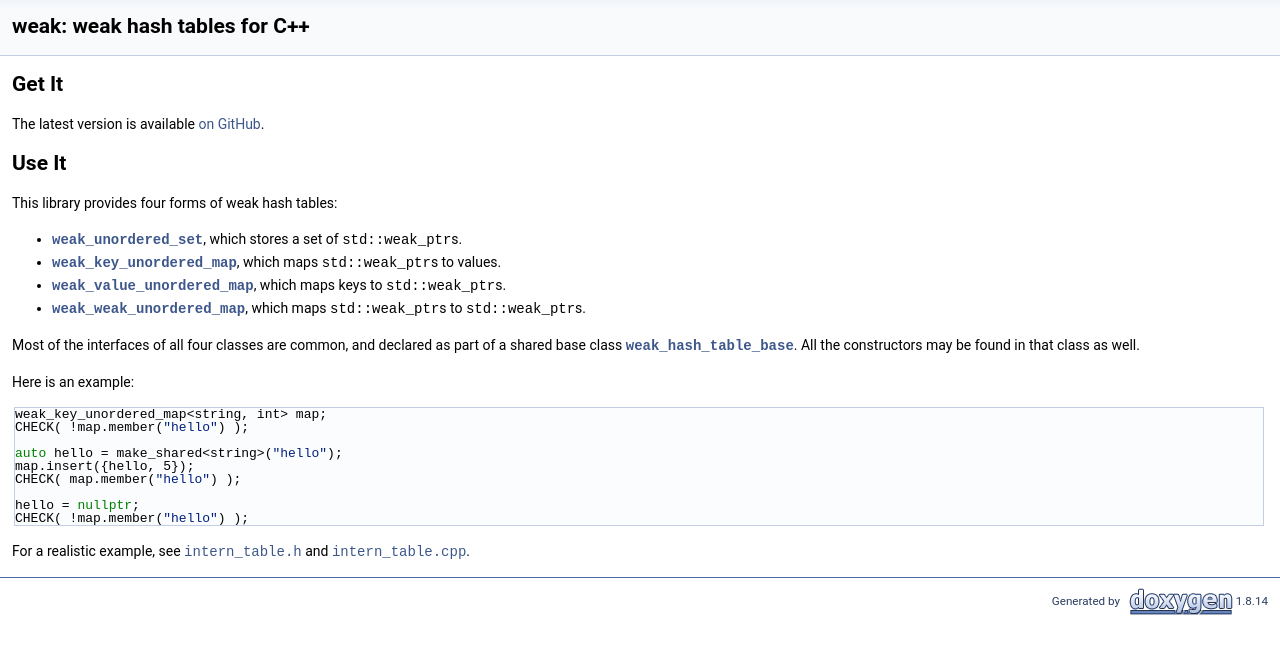
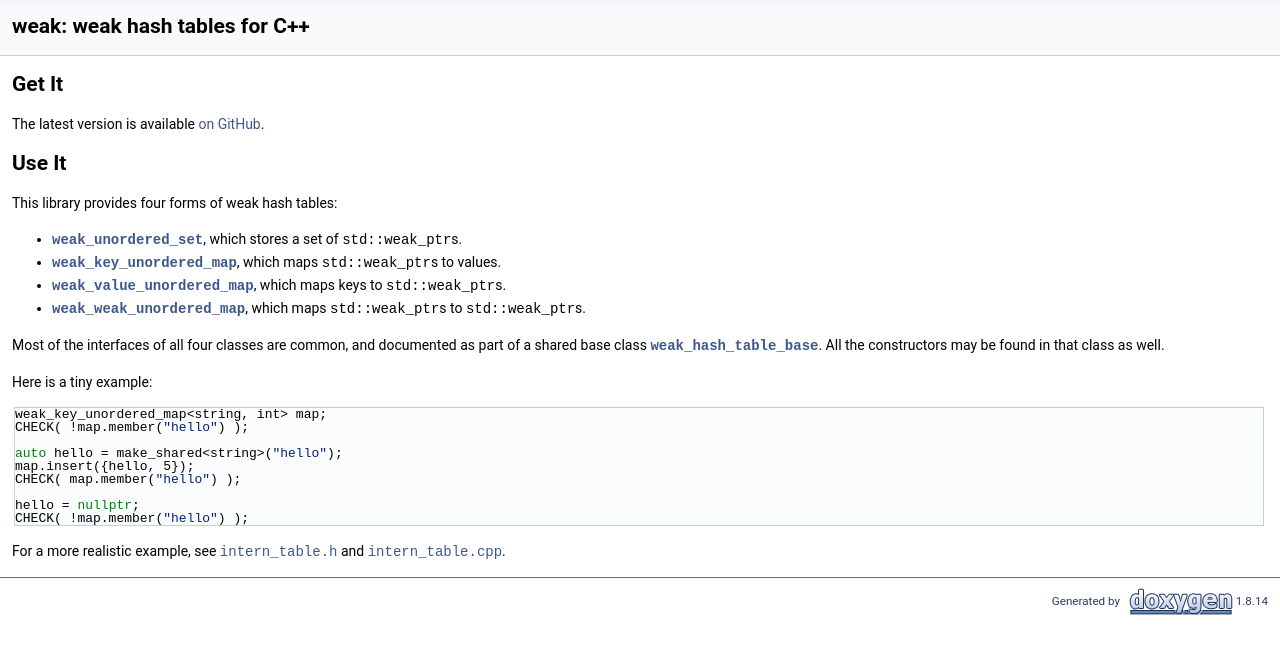
Before and after one commit to tov/weak, a plain HTML site: page index.html in a window 1280 px wide. Shown: the part 96-750 px from the top of the page. Drawn offline with Linux system fonts and the light colour scheme.

Commit message:
Update documentation

```diff
--- a/index.html
+++ b/index.html
@@ -75,9 +75,9 @@ $(function() {
 <li><code><a class="el" href="classweak_1_1weak__value__unordered__map.html" title="A map whose range values are stored by std::weak_ptrs. ">weak_value_unordered_map</a></code>, which maps keys to <code>std::weak_ptr</code>s.</li>
 <li><code><a class="el" href="classweak_1_1weak__weak__unordered__map.html" title="A map whose keys and range values are both stored by std::weak_ptrs. ">weak_weak_unordered_map</a></code>, which maps <code>std::weak_ptr</code>s to <code>std::weak_ptr</code>s.</li>
 </ul>
-<p>Most of the interfaces of all four classes are common, and declared as part of a shared base class <code><a class="el" href="classweak_1_1weak__hash__table__base.html" title="A weak Robin Hood hash table. ">weak_hash_table_base</a></code>. All the constructors may be found in that class as well.</p>
-<p>Here is an example:</p>
-<div class="fragment"><div class="line">weak_key_unordered_map&lt;string, int&gt; map;</div><div class="line">CHECK( !map.member(<span class="stringliteral">&quot;hello&quot;</span>) );</div><div class="line"></div><div class="line"><span class="keyword">auto</span> hello = make_shared&lt;string&gt;(<span class="stringliteral">&quot;hello&quot;</span>);</div><div class="line">map.insert({hello, 5});</div><div class="line">CHECK( map.member(<span class="stringliteral">&quot;hello&quot;</span>) );</div><div class="line"></div><div class="line">hello = <span class="keyword">nullptr</span>;</div><div class="line">CHECK( !map.member(<span class="stringliteral">&quot;hello&quot;</span>) );</div></div><!-- fragment --><p>For a realistic example, see <a href="https://github.com/tov/weak/blob/master/test/intern_table.h"><code>intern_table.h</code></a> and <a href="https://github.com/tov/weak/blob/master/test/intern_table.cpp"><code>intern_table.cpp</code></a>. </p>
+<p>Most of the interfaces of all four classes are common, and documented as part of a shared base class <code><a class="el" href="classweak_1_1weak__hash__table__base.html" title="A weak Robin Hood hash table. ">weak_hash_table_base</a></code>. All the constructors may be found in that class as well.</p>
+<p>Here is a tiny example:</p>
+<div class="fragment"><div class="line">weak_key_unordered_map&lt;string, int&gt; map;</div><div class="line">CHECK( !map.member(<span class="stringliteral">&quot;hello&quot;</span>) );</div><div class="line"></div><div class="line"><span class="keyword">auto</span> hello = make_shared&lt;string&gt;(<span class="stringliteral">&quot;hello&quot;</span>);</div><div class="line">map.insert({hello, 5});</div><div class="line">CHECK( map.member(<span class="stringliteral">&quot;hello&quot;</span>) );</div><div class="line"></div><div class="line">hello = <span class="keyword">nullptr</span>;</div><div class="line">CHECK( !map.member(<span class="stringliteral">&quot;hello&quot;</span>) );</div></div><!-- fragment --><p>For a more realistic example, see <a href="https://github.com/tov/weak/blob/master/test/intern_table.h"><code>intern_table.h</code></a> and <a href="https://github.com/tov/weak/blob/master/test/intern_table.cpp"><code>intern_table.cpp</code></a>. </p>
 </div></div><!-- contents -->
 <!-- start footer part -->
 <hr class="footer"/><address class="footer"><small>
```
Also changed, not shown: weak__hash__table__base_8h_source.html (+1 -1 lines).
